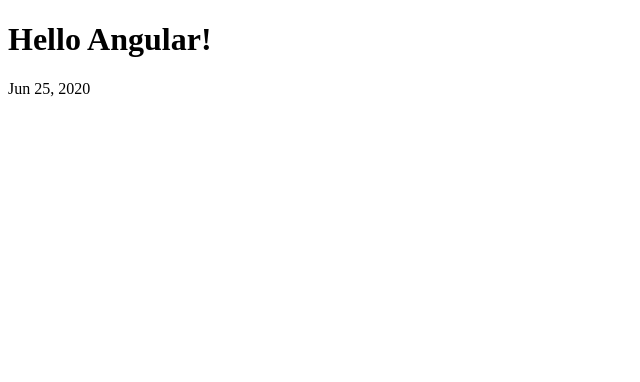
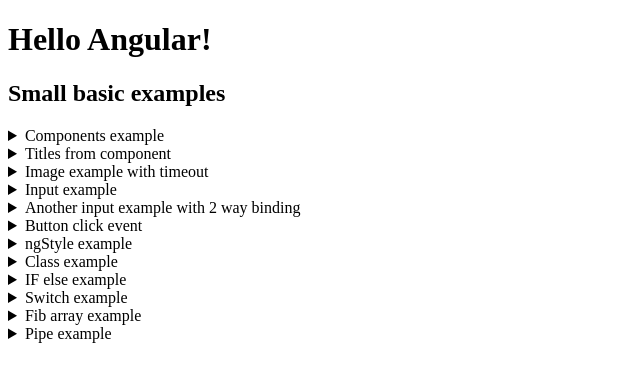
Before and after one commit to AlMuz/ANGULAR-Basics, an Angular app: page / in a window 1280 px wide. Shown: the top 382 px of the page, without its empty margins (0-640 px from the left). Built offline with nearby package versions, Linux system fonts and the light colour scheme.

Commit message:
Styled up examples

```diff
--- a/src/app/app.component.html
+++ b/src/app/app.component.html
@@ -1,16 +1,31 @@
 <h1>Hello Angular!</h1>
+<h2>Small basic examples</h2>
 
-<!-- <p>
+<details>
+  <summary>Components example</summary>
+  <app-post></app-post>
+  <app-post2></app-post2>
+</details>
+
+<details>
+  <summary>Titles from component</summary>
+  <p>
     {{ title }}
   </p>
   <p>
     <i>{{ number - 11 }}</i>
   </p>
-<p>{{ array }}</p> -->
+  <p>{{ array }}</p>
+</details>
 
-<!-- <img [src]="img" alt="" width="50px"> -->
+<details>
+  <summary>Image example with timeout</summary>
+  <img [src]="img" alt="" width="50px" />
+</details>
 
-<!-- <input
+<details>
+  <summary>Input example</summary>
+  <input
     type="text"
     (keyup.enter)="onInput($event)"
     (blur)="onBlur(myInput.value)"
@@ -19,55 +34,91 @@
   <p>
     <strong>{{ inputValue }}</strong>
   </p>
+</details>
 
+<details>
+  <summary>Another input example with 2 way binding</summary>
+  <input type="text" [(ngModel)]="newTitle" />
+
+  <p>{{ newTitle }}</p>
+</details>
+
+<details>
+  <summary>Button click event</summary>
   <button (click)="onClick()">Click me!</button>
+</details>
 
-<hr />
-<app-post></app-post>
-<app-post2></app-post2> -->
+<details>
+  <summary>ngStyle example</summary>
+  <button (click)="styleToggle = !styleToggle">Toogle</button>
 
-<!-- <input type="text" [(ngModel)]="newTitle" />
-
-<p>{{ newTitle }}</p> -->
-
-<!-- <button (click)="backgroundToggle = !backgroundToggle">Toogle</button> -->
-
-<!-- <div
+  <div
     [ngStyle]="{
       width: '200px',
       height: '200px',
       borderRadius: '5px',
       border: '1px solid black',
-    background: backgroundToggle ? 'red' : 'blue'
+      background: styleToggle ? 'red' : 'blue'
     }"
-></div> -->
+  ></div>
+</details>
 
-<!-- <p [ngClass]="{ red: backgroundToggle, blue: !backgroundToggle }">
+<details>
+  <summary>Class example</summary>
+  <button (click)="backgroundToggle = !backgroundToggle">Toogle</button>
+
+  <p [ngClass]="{ red: backgroundToggle, blue: !backgroundToggle }">
     Lorem ipsum dolor sit amet consectetur adipisicing elit. Impedit, culpa.
   </p>
 
-<p [class.blue]="backgroundToggle" [class.red]="!backgroundToggle">Lorem ipsum dolor sit, amet consectetur adipisicing elit. Illo odio culpa illum voluptate voluptas cumque vel eum officia inventore alias.</p> -->
+  <p [class.blue]="backgroundToggle" [class.red]="!backgroundToggle">
+    Lorem ipsum dolor sit, amet consectetur adipisicing elit. Illo odio culpa
+    illum voluptate voluptas cumque vel eum officia inventore alias.
+  </p>
+</details>
 
-<!-- <button (click)="toggle = !toggle">Toogle paragraph</button>
+<details>
+  <summary>IF else example</summary>
+  <button (click)="toggle = !toggle">Toogle paragraph</button>
 
-<p *ngIf="toggle; else blueParagraph" class="red">Lorem ipsum dolor, sit amet consectetur adipisicing elit. Totam, iure!</p>
+  <p *ngIf="toggle; else blueParagraph" class="red">
+    Lorem ipsum dolor, sit amet consectetur adipisicing elit. Totam, iure!
+  </p>
   <ng-template #blueParagraph>
-  <p class="blue">Lorem ipsum dolor, sit amet consectetur adipisicing elit. Totam, iure!</p>
-</ng-template> -->
+    <p class="blue">
+      Lorem ipsum dolor, sit amet consectetur adipisicing elit. Totam, iure!
+    </p>
+  </ng-template>
+</details>
 
-<!-- <button (click)="switchToggle = !switchToggle">Toogle switch</button>
+<details>
+  <summary>Switch example</summary>
+  <button (click)="switchToggle = !switchToggle">Toogle switch</button>
 
   <div [ngSwitch]="switchToggle">
-  <p *ngSwitchCase="true" class="red">Lorem ipsum dolor sit amet consectetur adipisicing elit. Exercitationem, perferendis?</p>
-  <p *ngSwitchCase="false" class="blue">Lorem ipsum dolor sit amet consectetur, adipisicing elit. Enim, ducimus!</p>
+    <p *ngSwitchCase="true" class="red">
+      Lorem ipsum dolor sit amet consectetur adipisicing elit. Exercitationem,
+      perferendis?
+    </p>
+    <p *ngSwitchCase="false" class="blue">
+      Lorem ipsum dolor sit amet consectetur, adipisicing elit. Enim, ducimus!
+    </p>
     <p *ngSwitchDefault>default</p>
-</div> -->
+  </div>
+</details>
 
-<!-- <ul>
+<details>
+  <summary>Fib array example</summary>
+  <ul>
     <li *ngFor="let number of fibArray; let idx = index">
       <strong>{{ idx }}</strong>
       {{ number }}
     </li>
-</ul> -->
+  </ul>
+</details>
 
+<details>
+  <summary>Pipe example</summary>
+  <h3>It is something like filter in VUE</h3>
   <p>{{ now | date }}</p>
+</details>
--- a/src/app/app.component.scss
+++ b/src/app/app.component.scss
@@ -1,3 +1,7 @@
+details > *:not(summary) {
+    margin: 20px;
+}
+
 .red {
     background-color: red;
     color: white;
--- a/src/app/app.component.ts
+++ b/src/app/app.component.ts
@@ -13,26 +13,36 @@
   img =
     'https://upload.wikimedia.org/wikipedia/commons/thumb/9/95/Vue.js_Logo_2.svg/1200px-Vue.js_Logo_2.svg.png';
 
+  react = false;
   inputValue = '';
 
   newTitle = '';
 
+  styleToggle = false;
   backgroundToggle = false;
   toggle = false;
   switchToggle = false;
 
   fibArray = [1, 1, 2, 3, 5, 8, 13, 21, 34, 55];
 
-  now: Date = new Date()
+  now: Date = new Date();
 
-  // it must be after variable init
+  // contstructor always must be after the variables initialization
   constructor() {
+    this.timeoutFunction();
+  }
+
+  private timeoutFunction() {
     setTimeout(() => {
-      this.img =
-        'https://w7.pngwing.com/pngs/669/188/png-transparent-react-javascript-vue-js-logo-science-experiments-logo-symmetry-business.png';
+      this.react = !this.react;
+      this.img = this.react
+      ? 'https://w7.pngwing.com/pngs/669/188/png-transparent-react-javascript-vue-js-logo-science-experiments-logo-symmetry-business.png'
+      : 'https://upload.wikimedia.org/wikipedia/commons/thumb/9/95/Vue.js_Logo_2.svg/1200px-Vue.js_Logo_2.svg.png';
+      this.timeoutFunction();
     }, 2000);
   }
 
+  // after contstuctor goes functions which are available from template
   onInput(event: KeyboardEvent) {
     console.log('event', event);
     this.inputValue = (<HTMLInputElement>event.target).value;
@@ -44,7 +54,7 @@
   }
 
   onClick() {
-    console.log('click');
+    alert('click');
   }
 
   onInputTitle(event: any) {
```
Lines whose indentation alone changed are shown as unchanged.
